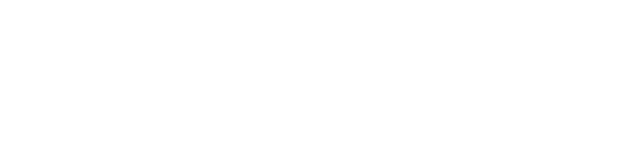
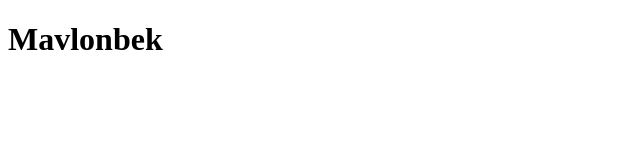
Before and after one commit to Khakijanov/mavlon, a plain HTML site: page index.html in a window 1280 px wide. Shown: the whole page, without its empty margins (0-640 px from the left). Drawn offline with Linux system fonts and the light colour scheme.

Commit message:
change index.html

```diff
--- a/index.html
+++ b/index.html
@@ -5,5 +5,7 @@
     <meta name="viewport" content="width=device-width, initial-scale=1.0" />
     <title>Document</title>
   </head>
-  <body></body>
+  <body>
+    <h1>Mavlonbek</h1>
+  </body>
 </html>
```
